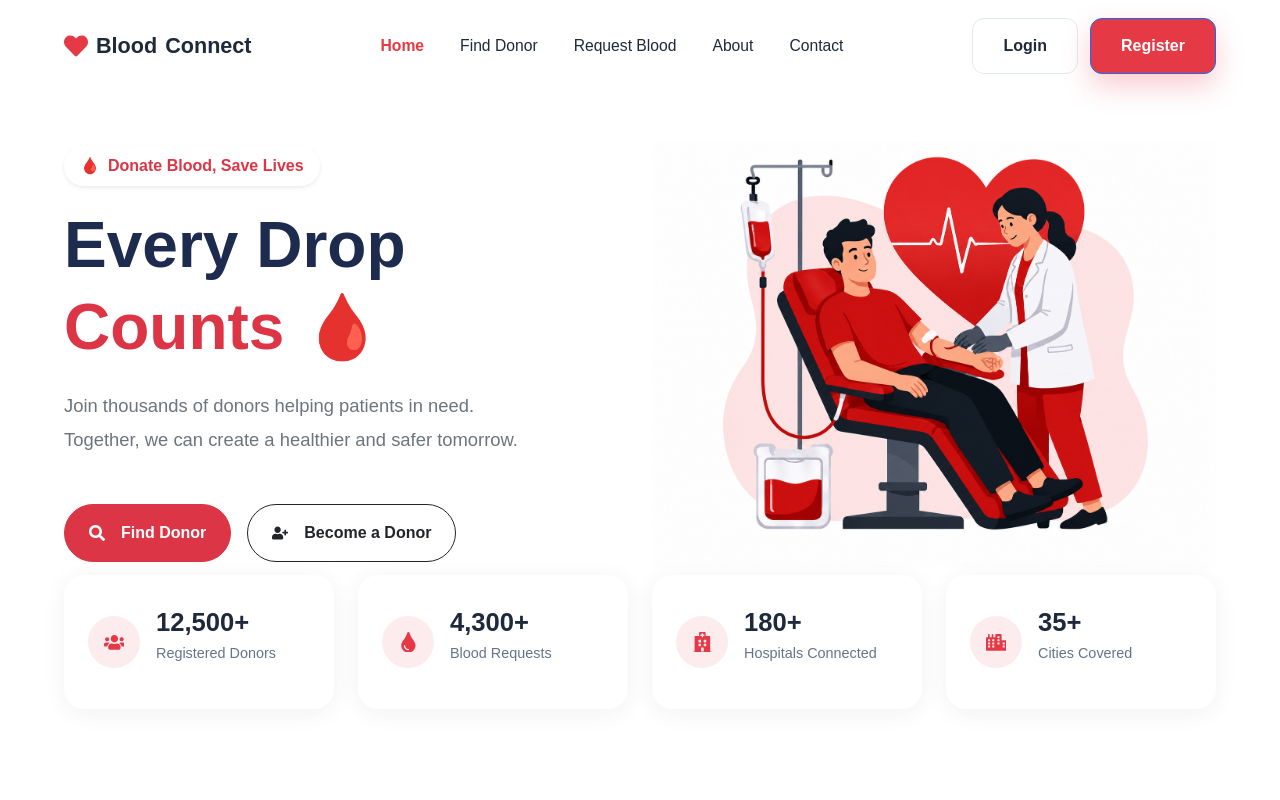
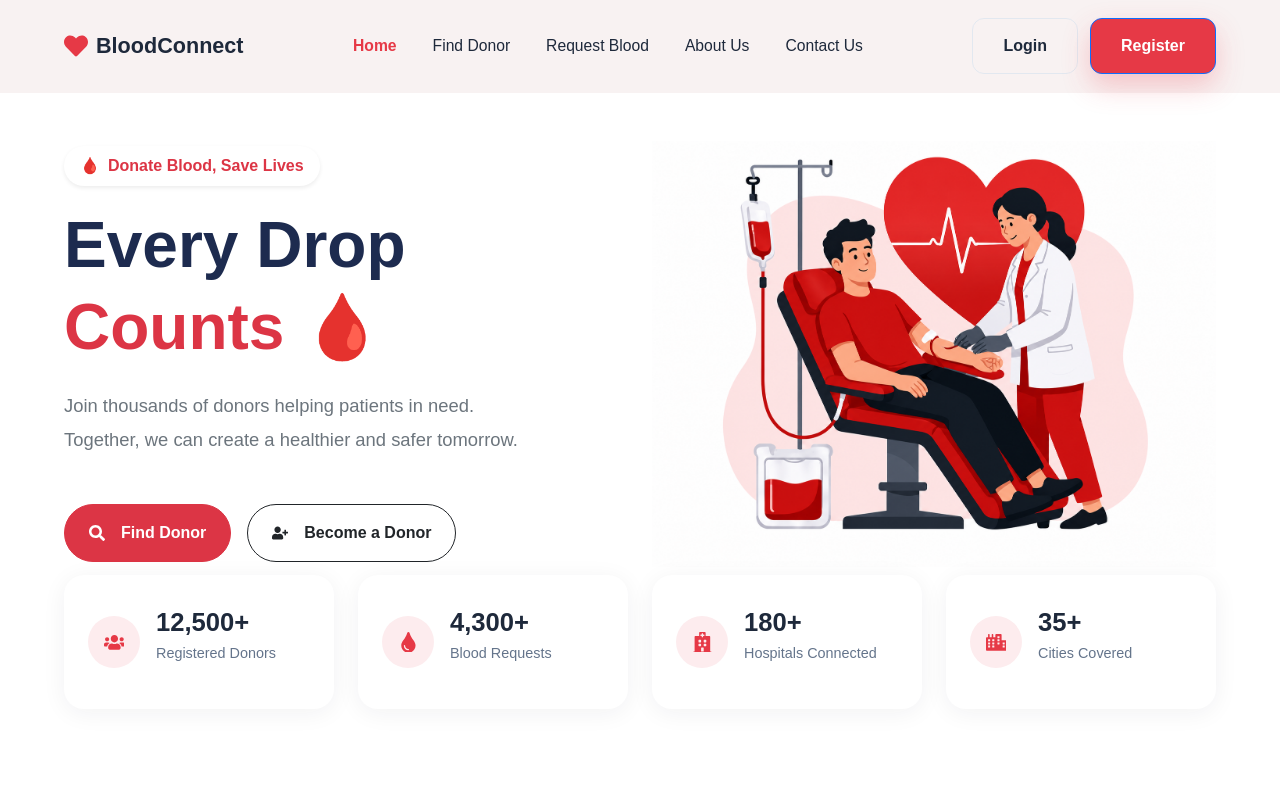
Before and after one commit to AnjaliJha-23/BloodConnect, a React (Vite) app: page / in a window 1280 px wide. Shown: the top 800 px of the page. Built offline with nearby package versions, Linux system fonts and the light colour scheme.

Commit message:
added scroll to top

```diff
--- a/src/App.jsx
+++ b/src/App.jsx
@@ -1,14 +1,17 @@
-import { Routes, Route } from 'react-router-dom'
+import { Routes, Route, BrowserRouter } from 'react-router-dom'
 import Navbar from './components/Navbar/Navbar'
 import Footer from './components/Footer/Footer'
 import Home from './pages/Home/Home'
 import About from './pages/About/About'
 import Contact from './pages/Contact/Contact'
 import NotFound from './pages/NotFound/NotFound'
+import ScrollToTop from "./components/ScrollToTop/ScrollToTop";
+
 
 function App() {
   return (
     <>
+      <ScrollToTop />
       <Navbar />
       <main>
         <Routes>
@@ -19,6 +22,7 @@ function App() {
         </Routes>
       </main>
       <Footer />
+
     </>
   )
 }
--- a/src/components/Navbar/Navbar.css
+++ b/src/components/Navbar/Navbar.css
@@ -2,12 +2,13 @@
   position: sticky;
   top: 0;
   z-index: 100;
-  background-color: rgba(255, 255, 255, 0.85);
+  background-color: rgba(247, 240, 240, 0.85);
   backdrop-filter: blur(10px);
   -webkit-backdrop-filter: blur(10px);
   border-bottom: 1px solid transparent;
   transition: box-shadow var(--transition-medium), border-color var(--transition-medium);
 }
+
 
 .navbar-scrolled {
   box-shadow: 0 4px 20px rgba(30, 41, 59, 0.06);
@@ -28,6 +29,9 @@
   font-size: 1.35rem;
   font-weight: 700;
   color: var(--color-text-dark);
+}
+.navbar-logo a{
+  color:#ad1515;
 }
 
 .navbar-logo-icon {
--- a/src/components/Navbar/Navbar.jsx
+++ b/src/components/Navbar/Navbar.jsx
@@ -69,7 +69,7 @@ const Navbar = () => {
       <div className="container navbar-inner">
         <a href="/" className="navbar-logo" onClick={handleHomeClick}>
           <FaHeart className="navbar-logo-icon" />
-          <span id="Blood">Blood</span><span id="Connect">Connect</span>
+          <span>BloodConnect</span>
         </a>
 
         <nav className={`navbar-links ${menuOpen ? 'navbar-links-open' : ''}`}>
@@ -80,8 +80,8 @@ const Navbar = () => {
           <button className="navbar-link navbar-link-btn" onClick={() => handleSectionClick(SCROLL_TARGETS.requestBlood)}>
             Request Blood
           </button>
-          <Link to="/about" className="navbar-link">About</Link>
-          <Link to="/contact" className="navbar-link">Contact</Link>
+          <Link to="/about" className="navbar-link">About Us</Link>
+          <Link to="/contact" className="navbar-link">Contact Us</Link>
 
           <div className="navbar-auth navbar-auth-mobile">
             <Link to="/login" className="btn btn-outline navbar-btn-sm">Login</Link>
--- /dev/null
+++ b/src/components/ScrollToTop/ScrollToTop.jsx
@@ -0,0 +1,18 @@
+import { useEffect } from "react";
+import { useLocation } from "react-router-dom";
+
+const ScrollToTop = () => {
+    const { pathname } = useLocation();
+
+    useEffect(() => {
+        window.scrollTo({
+            top: 0,
+            left: 0,
+            behavior: "smooth",
+        });
+    }, [pathname]);
+
+    return null;
+};
+
+export default ScrollToTop;
```
Also changed, not shown: src/components/Footer/Footer.jsx (+0 -75 lines), src/components/Hero/Hero.jsx (+0 -103 lines).
